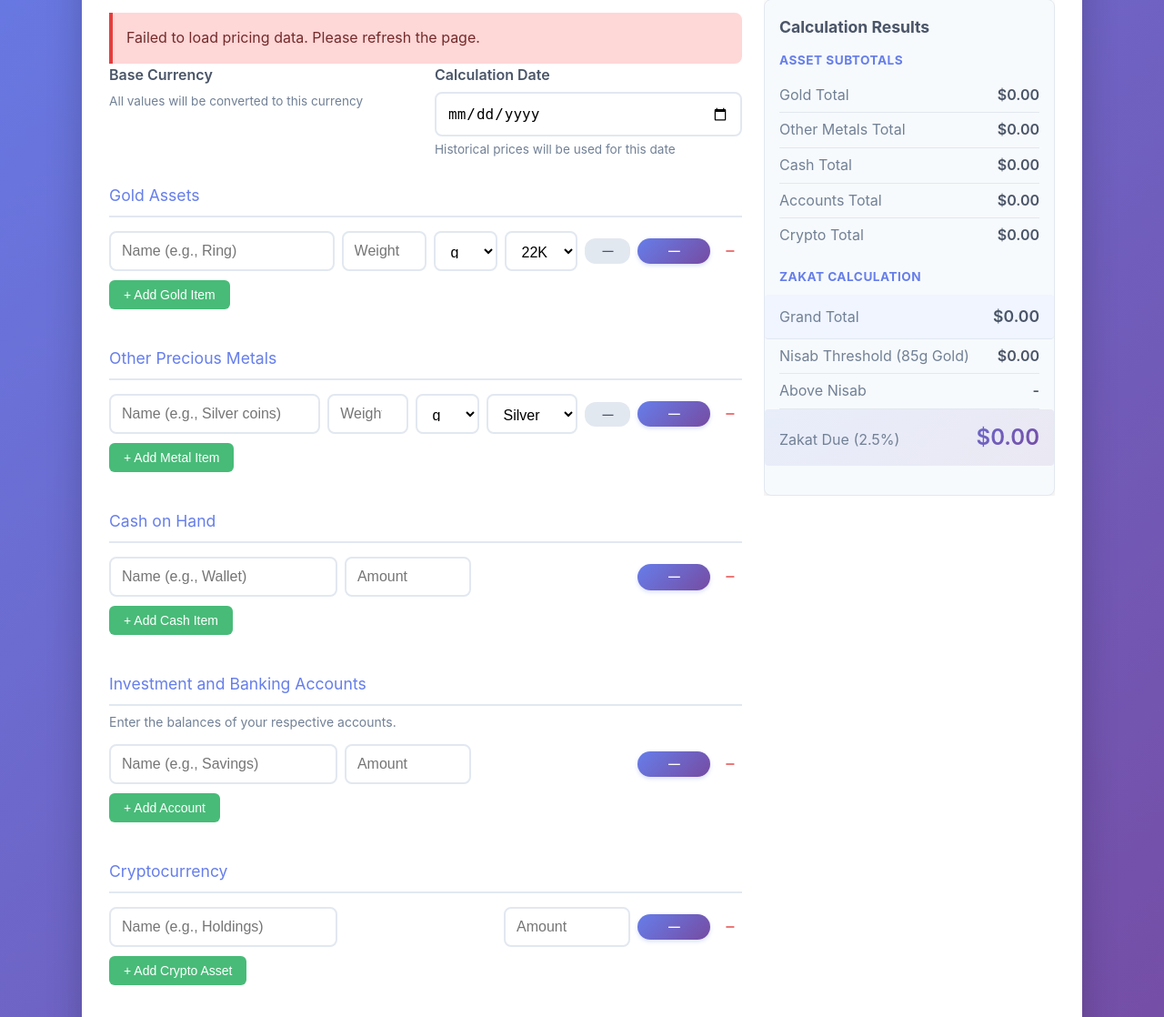
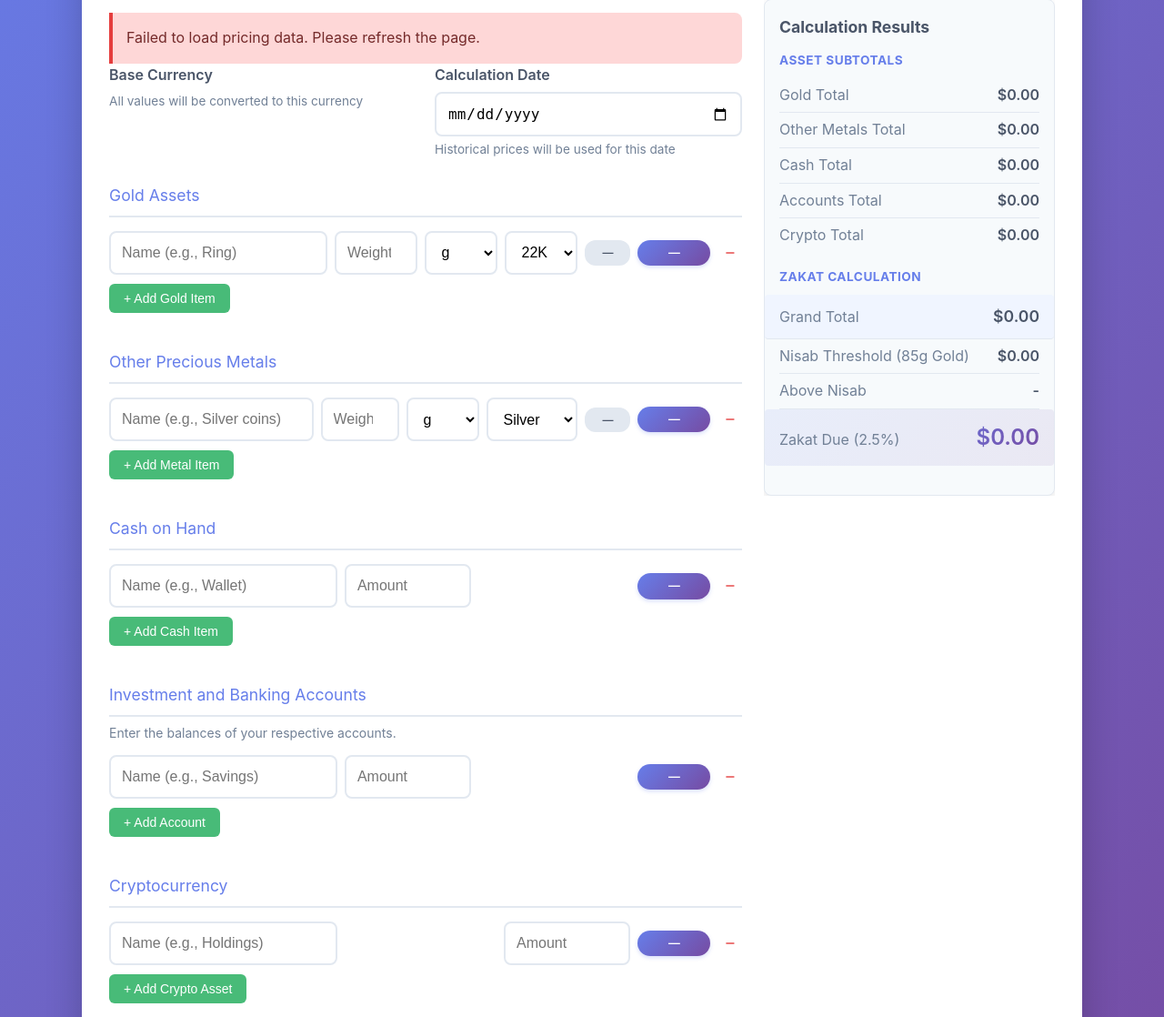
Before and after one commit to ace63093/zakatcalc, a Flask app: page / in a window 1280 px wide. Shown: the part 338-1456 px from the top of the page at 91% size. Run offline with Flask 3, Linux system fonts and the light colour scheme; some libraries are stand-ins or nearby versions.

Commit message:
style: increase field height and weight unit selector width
- Field height: 44px → 48px (prevents 'g' descender cutoff)
- Weight unit selector width: 70px → 80px (fits 'tola' and 'aana')

Co-Authored-By: Claude Opus 4.5 <noreply@anthropic.com>

```diff
--- a/app/templates/base.html
+++ b/app/templates/base.html
@@ -221,13 +221,13 @@
         }
         /* Weight unit selector styling */
         .asset-row .input-weight-unit {
-            width: 70px;
+            width: 80px;
             flex-shrink: 0;
         }
         /* Consistent height for all asset row inputs */
         .asset-row input,
         .asset-row select {
-            height: 44px;
+            height: 48px;
             box-sizing: border-box;
         }
         /* Section helper text */
```
